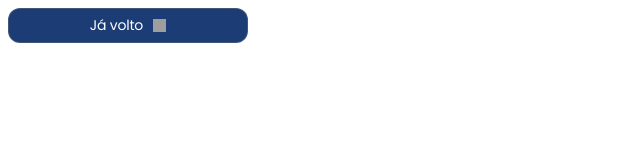
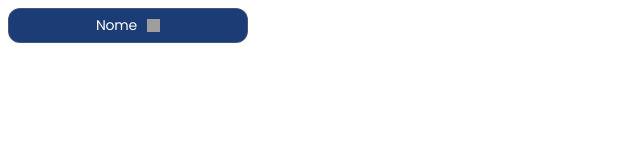
Before and after one commit to citi-onboarding/Agreste-Consultoria-Jr, a React (Create React App) app in the folder client/: page / in a window 1280 px wide. Shown: the top 160 px of the page, without its empty margins (0-640 px from the left). Built offline with nearby package versions, Linux system fonts and the light colour scheme; grey boxes are pictures that could not be loaded.

Commit message:
button name change

```diff
--- a/client/src/App.jsx
+++ b/client/src/App.jsx
@@ -4,7 +4,7 @@ import {
 
 function App() {
   return (
-  <Button nomeBtn="Já volto" imagem='none' buttonTextColor="white" />
+  <Button nomeBtn="Nome" imagem="none" buttonTextColor="white" />
   );
 }
 
```
